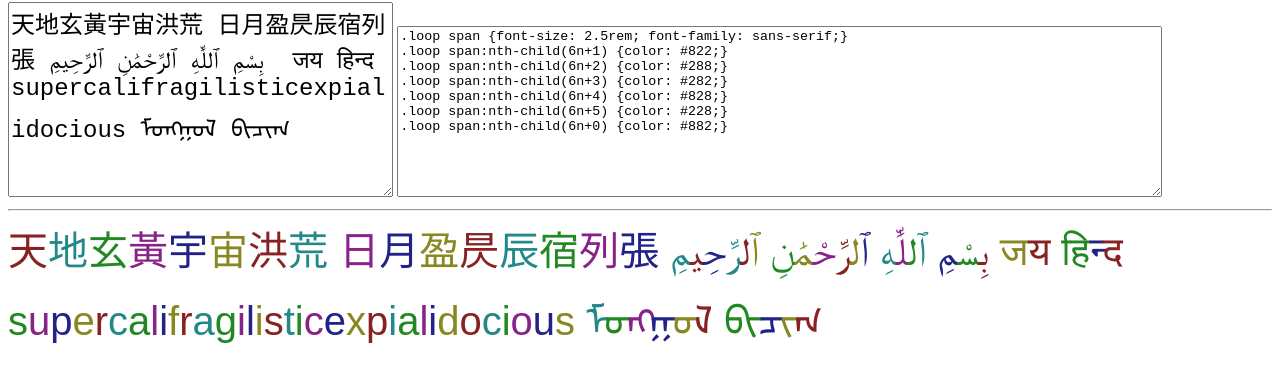
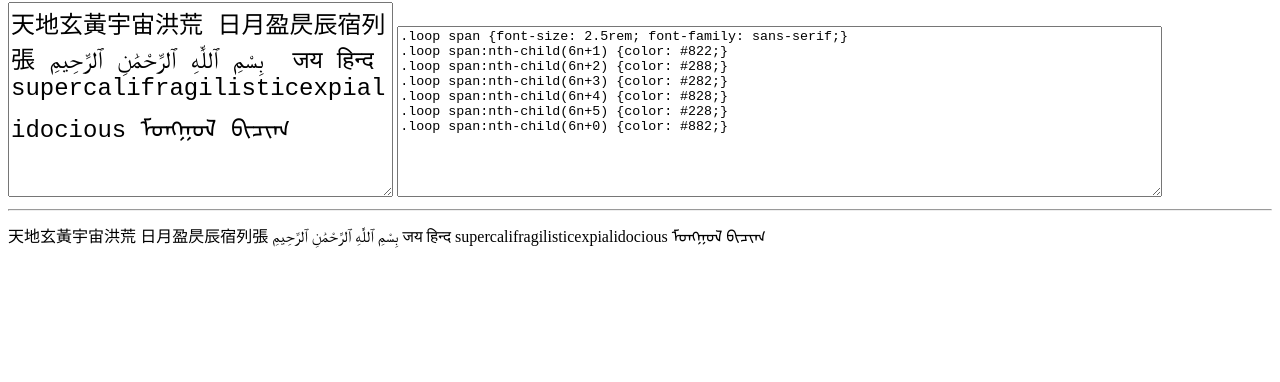
Before and after one commit to victorlee/color-divider, a plain HTML site: page index.html in a window 1280 px wide. Shown: the part 78-460 px from the top of the page. Drawn offline with nearby package versions, Linux system fonts and the light colour scheme.

Commit message:
Update index.html

```diff
--- a/index.html
+++ b/index.html
@@ -3,13 +3,6 @@
 <head>
 <title>Color divider</title>
 <style>
-div, .loop span {font-size: 2.5rem; font-family: sans-serif;}
-.loop span:nth-child(6n+1) {color: #822;}
-.loop span:nth-child(6n+2) {color: #288;}
-.loop span:nth-child(6n+3) {color: #282;}
-.loop span:nth-child(6n+4) {color: #828;}
-.loop span:nth-child(6n+5) {color: #228;}
-.loop span:nth-child(6n+0) {color: #882;}
 </style>
 </head>
 <body>
@@ -41,10 +34,11 @@ $('.loop').each(function (index) {
     });
 });
 }
-window.onload = change()
 function styleEdit() {
   document.getElementsByTagName("style")[0].innerHTML = document.getElementById('styleInput').value;
 }
+window.onload = change()
+window.styleEdit = change()
 </script>
 </body>
 </html>
```
